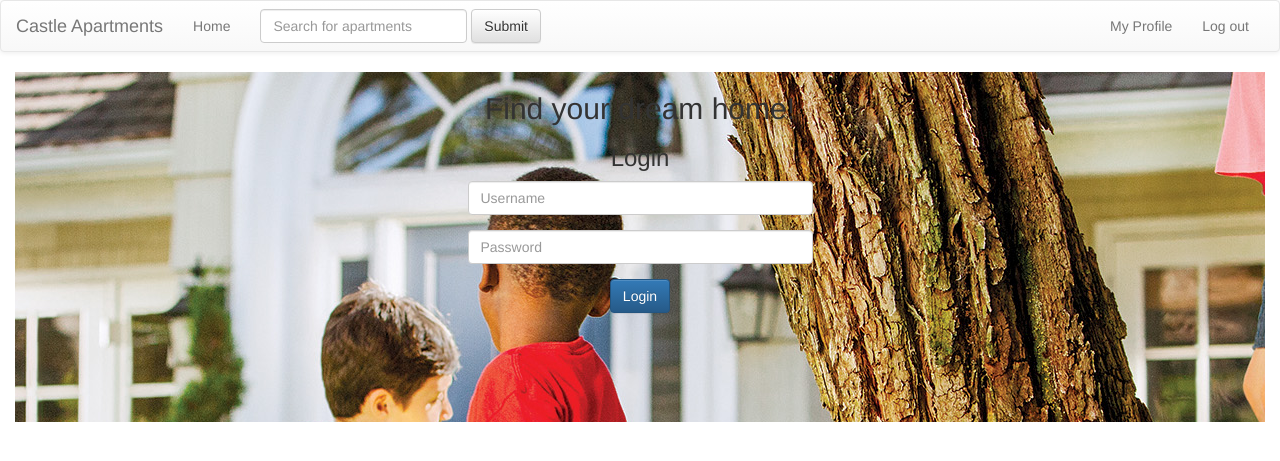
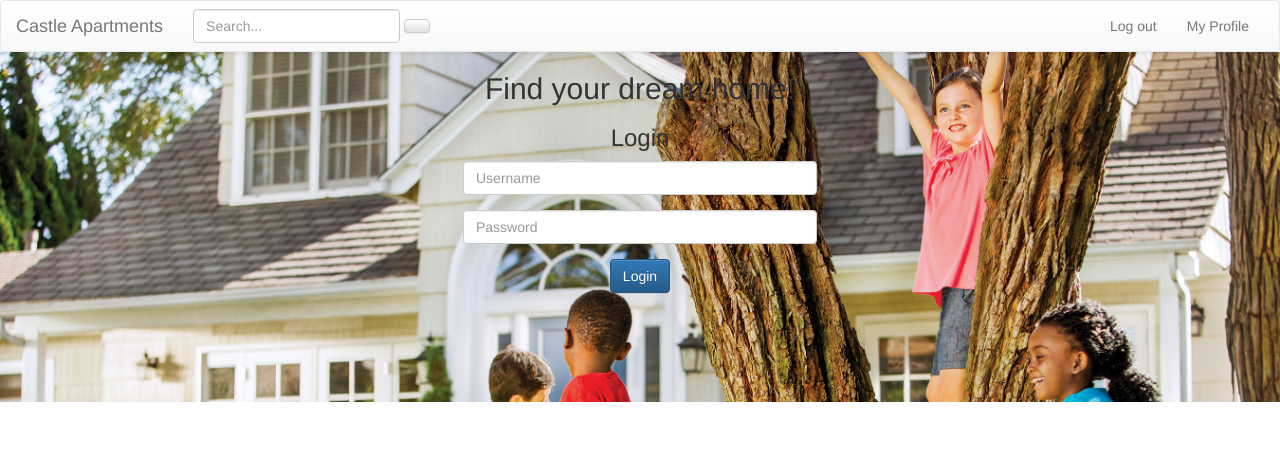
Before and after one commit to bergrosmorth/CastleApartments, a Django app: page / in a window 1280 px wide. Shown: the top 461 px of the page. Run offline with Django 3.2, Linux system fonts and the light colour scheme; some libraries are stand-ins or nearby versions.

Commit message:
mynd á forsiðu i lagi

```diff
--- a/CastleApartments/urls.py
+++ b/CastleApartments/urls.py
@@ -17,9 +17,9 @@ from django.contrib import admin
 from django.urls import path, include
 
 urlpatterns = [
+    path('', include('apartment.urls')),
     path('customer/', include('customer.urls')),
     path('realtor/', include('realtor.urls')),
-    path('', include('apartment.urls')),
     path('apartment/', include('apartment.urls')),
     path('admin/', admin.site.urls),
 ]
--- a/apartment/urls.py
+++ b/apartment/urls.py
@@ -2,6 +2,6 @@ from django.urls import path
 from . import views
 
 urlpatterns = [
-    path('', views.index, name="apartment-index"),
+    path('', views.get_frontPage, name="notLoggedIn"),
     path('apartment/', views.get_apartments, name="apartments")
 ]
--- a/apartment/views.py
+++ b/apartment/views.py
@@ -2,8 +2,8 @@ from django.shortcuts import render
 from apartment.models import Apartment
 
 # Create your views here.
-def index(request):
-    return render(request, 'apartment/apartment-index.html')
+def get_frontPage(request):
+    return render(request, 'apartment/notLoggedIn.html')
 
 def get_apartments(request):
     context = {'apartments': Apartment.objects.all().order_by('id')}
--- a/static/css/main.css
+++ b/static/css/main.css
@@ -11,6 +11,10 @@ html, body {
 
 .frontpage {
     background: url('/static/images/forsidumynd.jpg') no-repeat center center fixed;
+    background-size: cover;
+    margin-left: -15px;
+    margin-right: -15px;
+    margin-top: -20px;
     height: 350px;
 }
 
--- a/templates/base.html
+++ b/templates/base.html
@@ -29,18 +29,18 @@
 
         <!-- Collect the nav links, forms, and other content for toggling -->
         <div class="collapse navbar-collapse" id="bs-example-navbar-collapse-1">
-          <ul class="nav navbar-nav">
+          <!--<ul class="nav navbar-nav">
             <li><a href="#">Home</a></li>
-          </ul>
+          </ul> -->
           <form class="navbar-form navbar-left">
             <div class="form-group">
-              <input type="text" class="form-control" placeholder="Search for apartments">
+              <input type="text" class="form-control" placeholder="Search...">
             </div>
-            <button type="submit" class="btn btn-default">Submit</button>
+            <button type="submit" class="btn btn-default"></button>
           </form>
           <ul class="nav navbar-nav navbar-right">
+            <li><a href="#">Log out</a></li>
             <li><a href="#">My Profile</a></li>
-            <li><a href="#">Log out</a></li>
           </ul>
         </div><!-- /.navbar-collapse -->
       </div><!-- /.container-fluid -->
```
Also changed, not shown: templates/apartment/notLoggedIn.html (renamed from templates/apartment/apartment-index.html).
